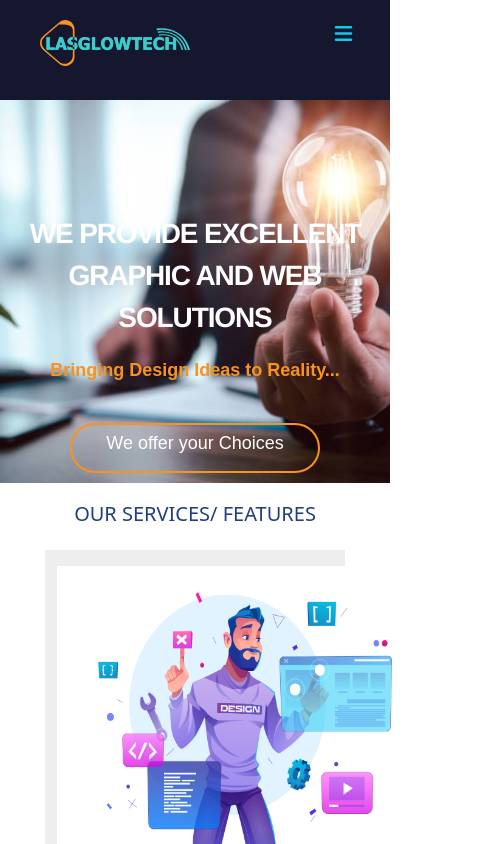
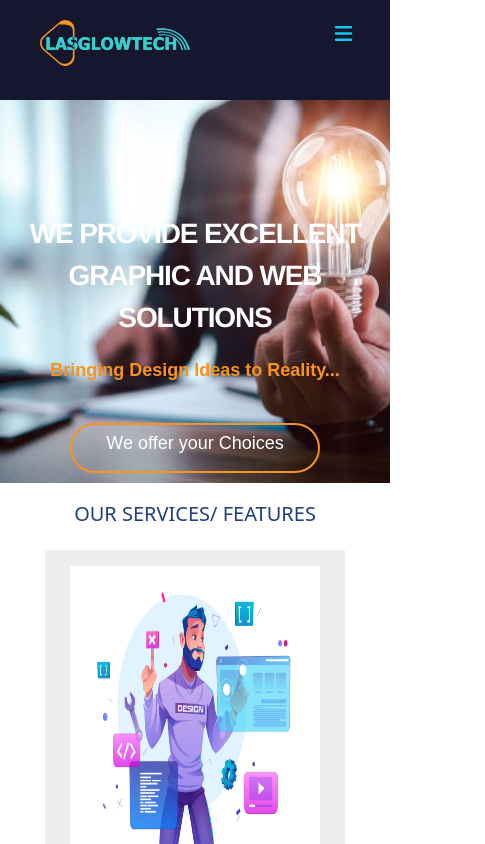
Before and after one commit to LASGLOWTECH/Webpage, a React (Create React App) app: page / in a window 390 px wide. Shown: the top 844 px of the page, 485 px wide, since content can reach past the window. Built offline with nearby package versions, Linux system fonts and the light colour scheme.

Commit message:
further commit

```diff
--- a/src/App.css
+++ b/src/App.css
@@ -454,6 +454,7 @@ p {
   }
 /* Home section styling on small screen */
 
+#servi-img{width: 250px;}
   .popper {
     width: 250px;
     margin: 10% auto;
@@ -731,7 +732,9 @@ margin: auto 25%;
 @media screen and (max-width: 300px) {
   #row1 h1 {
     font-size: 20px;
+
   }
+  #servi-img{width: fit-content;}
 
   #row1 .hero-text {
     font-size: 13px;
```
